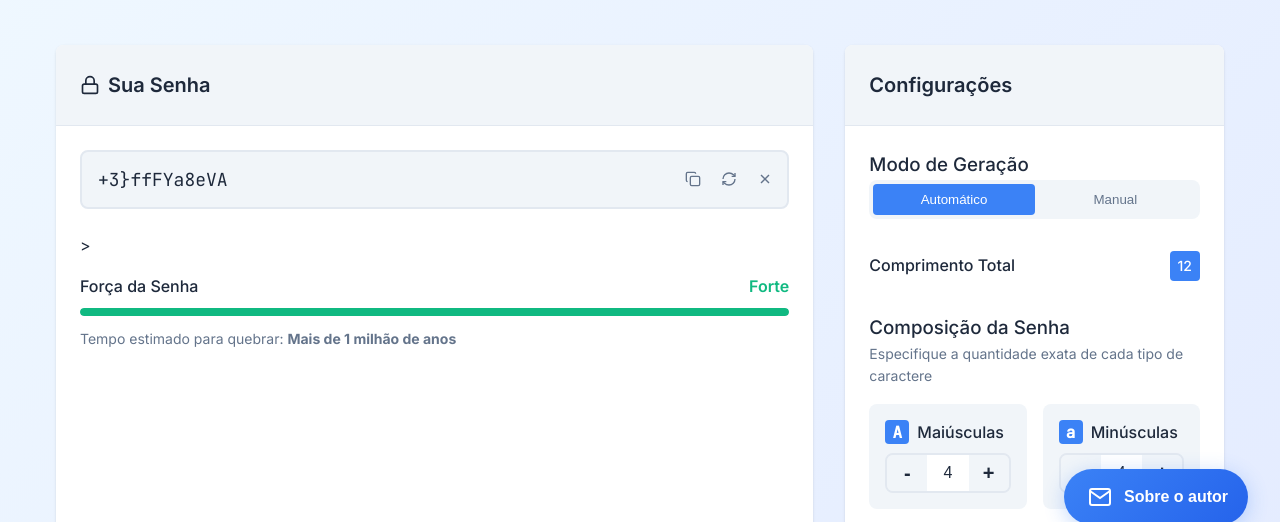
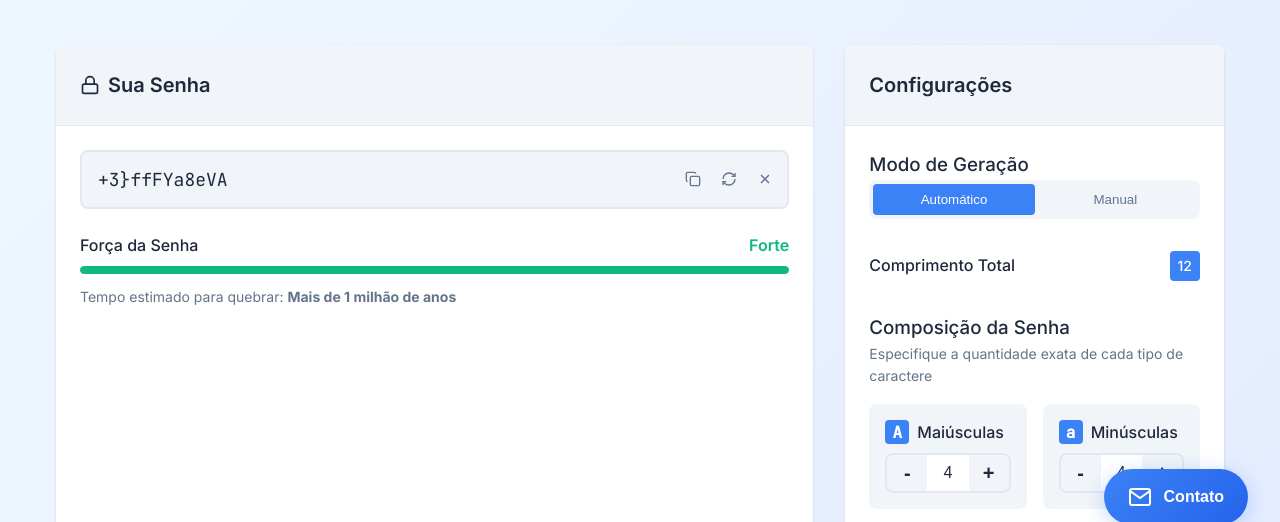
Before and after one commit to xandydrv/senha, a plain HTML site: page index.html in a window 1280 px wide. Shown: the part 243-765 px from the top of the page. Drawn offline with Linux system fonts and the light colour scheme.

Commit message:
index.html

```diff
--- a/index.html
+++ b/index.html
@@ -1,4 +1,4 @@
-<!DOCTYPE html>
+ <!DOCTYPE html>
 <html lang="pt-BR">
 <head>
     <meta charset="UTF-8">
@@ -22,6 +22,7 @@
                 <p class="header-subtitle">Gere senhas seguras e aleatórias instantaneamente</p>
             </div>
         </header>
+
 
         <main class="main-content">
 
@@ -82,7 +83,7 @@
                             </button>
                         </div>
                     </div>
- >
+
                     <div class="strength-container">
                         <div class="strength-header">
                             <span class="strength-label">Força da Senha</span>
@@ -96,13 +97,11 @@
                 </div>
             </section>
 
-
             <section class="settings-card">
                 <div class="card-header">
                     <h2 class="card-title">Configurações</h2>
                 </div>
                 <div class="card-content">
-
                     <div class="setting-group">
                         <h3 class="setting-label">Modo de Geração</h3>
                         <div class="mode-toggle">
@@ -118,6 +117,7 @@
                                 <span id="total-length" class="setting-value">12</span>
                             </div>
                         </div>
+
 
                         <div class="setting-group">
                             <h3 class="setting-label">Composição da Senha</h3>
@@ -257,12 +257,12 @@
     </div>
 
     <div class="floating-contact">
-        <button class="floating-contact-btn" onclick="window.location.href='2.html'" aria-label="Entre em contato">
+        <button class="floating-contact-btn" onclick="window.location.href='contato.html'" aria-label="Entre em contato">
             <svg width="24" height="24" viewBox="0 0 24 24" fill="none" stroke="currentColor" stroke-width="2">
                 <path d="M4 4h16c1.1 0 2 .9 2 2v12c0 1.1-.9 2-2 2H4c-1.1 0-2-.9-2-2V6c0-1.1.9-2 2-2z"/>
                 <polyline points="22,6 12,13 2,6"/>
             </svg>
-            <span class="floating-contact-text">Sobre o autor</span>
+            <span class="floating-contact-text">Contato</span>
         </button>
     </div>
 
```
